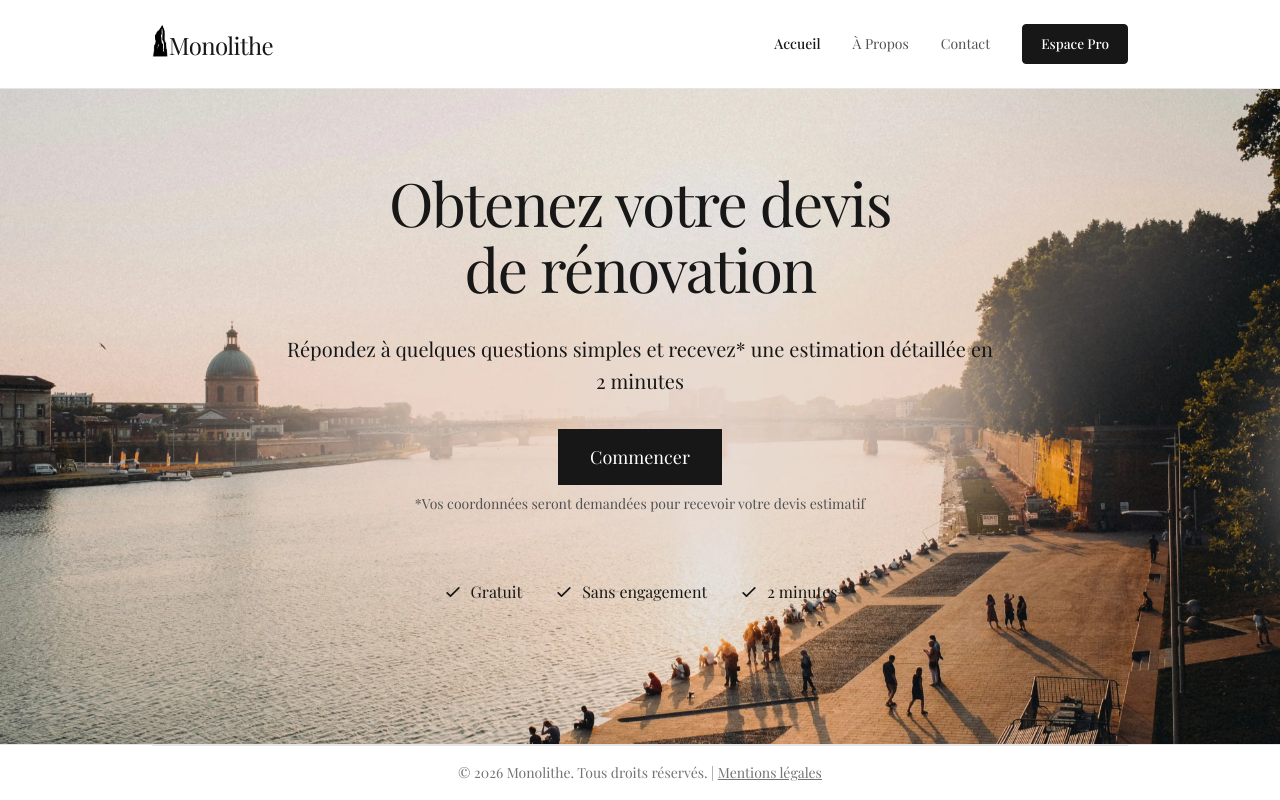
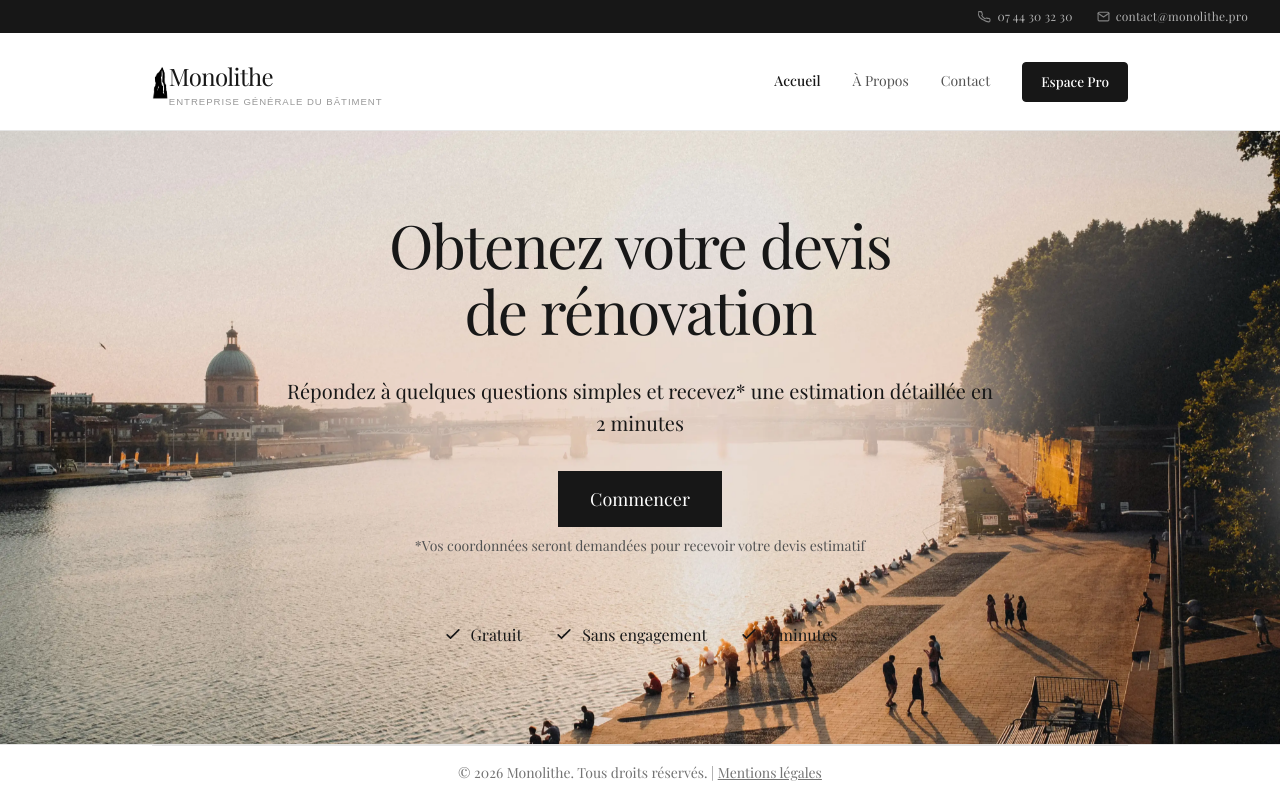
Before and after one commit to RGamz/monolithe, a website: page views/client/index.html in a window 1280 px wide. Drawn offline with nearby package versions, Linux system fonts and the light colour scheme; a web font is replaced by a local one.

Commit message:
add contact

```diff
--- a/public/css/nav-shared.css
+++ b/public/css/nav-shared.css
@@ -5,6 +5,65 @@
  * Handles: hamburger menu, mobile nav, toggle buttons.
  * Section-specific colors (dark vs light) stay in their own CSS files.
  */
+
+/* ---- Topbar (contact strip above header) ---- */
+
+.topbar {
+  display: flex;
+  justify-content: flex-end;
+  align-items: center;
+  gap: 1.5rem;
+  padding: 7px 2rem;
+  background: #171717;
+  font-size: 0.75rem;
+  letter-spacing: 0.02em;
+}
+
+.topbar-link {
+  display: inline-flex;
+  align-items: center;
+  gap: 6px;
+  color: #b0b0b0;
+  text-decoration: none;
+  transition: color 0.2s ease;
+}
+
+.topbar-link:hover {
+  color: #ffffff;
+}
+
+.topbar-icon {
+  width: 13px;
+  height: 13px;
+  flex-shrink: 0;
+  opacity: 0.7;
+}
+
+@media (max-width: 768px) {
+  .topbar {
+    justify-content: center;
+    gap: 1.2rem;
+    padding: 6px 1rem;
+  }
+}
+
+/* ---- Logo tagline (below logo name) ---- */
+
+.logo-text {
+  display: flex;
+  flex-direction: column;
+  gap: 1px;
+}
+
+.logo-tagline {
+  font-size: 0.6rem;
+  letter-spacing: 0.1em;
+  text-transform: uppercase;
+  color: #999;
+  font-family: sans-serif;
+  font-weight: 400;
+  line-height: 1;
+}
 
 /* ---- Hamburger Button ---- */
 
--- a/public/js/shared/nav.js
+++ b/public/js/shared/nav.js
@@ -59,11 +59,24 @@
     const badge = isPro ? '<span class="logo-badge">PRO</span>' : '';
 
     return `
+    <div class="topbar">
+        <a href="tel:+33744303230" class="topbar-link">
+            <svg class="topbar-icon" viewBox="0 0 24 24" fill="none" stroke="currentColor" stroke-width="2" stroke-linecap="round" stroke-linejoin="round"><path d="M22 16.92v3a2 2 0 01-2.18 2 19.79 19.79 0 01-8.63-3.07A19.5 19.5 0 013.07 13.6 19.79 19.79 0 01.22 5.06 2 2 0 012.2 3h3a2 2 0 012 1.72c.127.96.361 1.903.7 2.81a2 2 0 01-.45 2.11L6.91 10.09a16 16 0 006 6l1.27-.64a2 2 0 012.11-.45c.907.339 1.85.573 2.81.7A2 2 0 0122 17.92z"/></svg>
+            07 44 30 32 30
+        </a>
+        <a href="mailto:contact@monolithe.pro" class="topbar-link">
+            <svg class="topbar-icon" viewBox="0 0 24 24" fill="none" stroke="currentColor" stroke-width="2" stroke-linecap="round" stroke-linejoin="round"><path d="M4 4h16c1.1 0 2 .9 2 2v12c0 1.1-.9 2-2 2H4c-1.1 0-2-.9-2-2V6c0-1.1.9-2 2-2z"/><polyline points="22,6 12,13 2,6"/></svg>
+            contact@monolithe.pro
+        </a>
+    </div>
     <header class="header${isPro ? ' header-sticky' : ''}">
         <div class="container header-inner">
             <div class="logo">
                 <img src="/assets/images/logo.png" alt="Monolithe logo" />
-                <a href="${logoHref}">Monolithe</a>
+                <div class="logo-text">
+                    <a href="${logoHref}">Monolithe</a>
+                    <span class="logo-tagline">Entreprise générale du bâtiment</span>
+                </div>
                 ${badge}
             </div>
 
```
